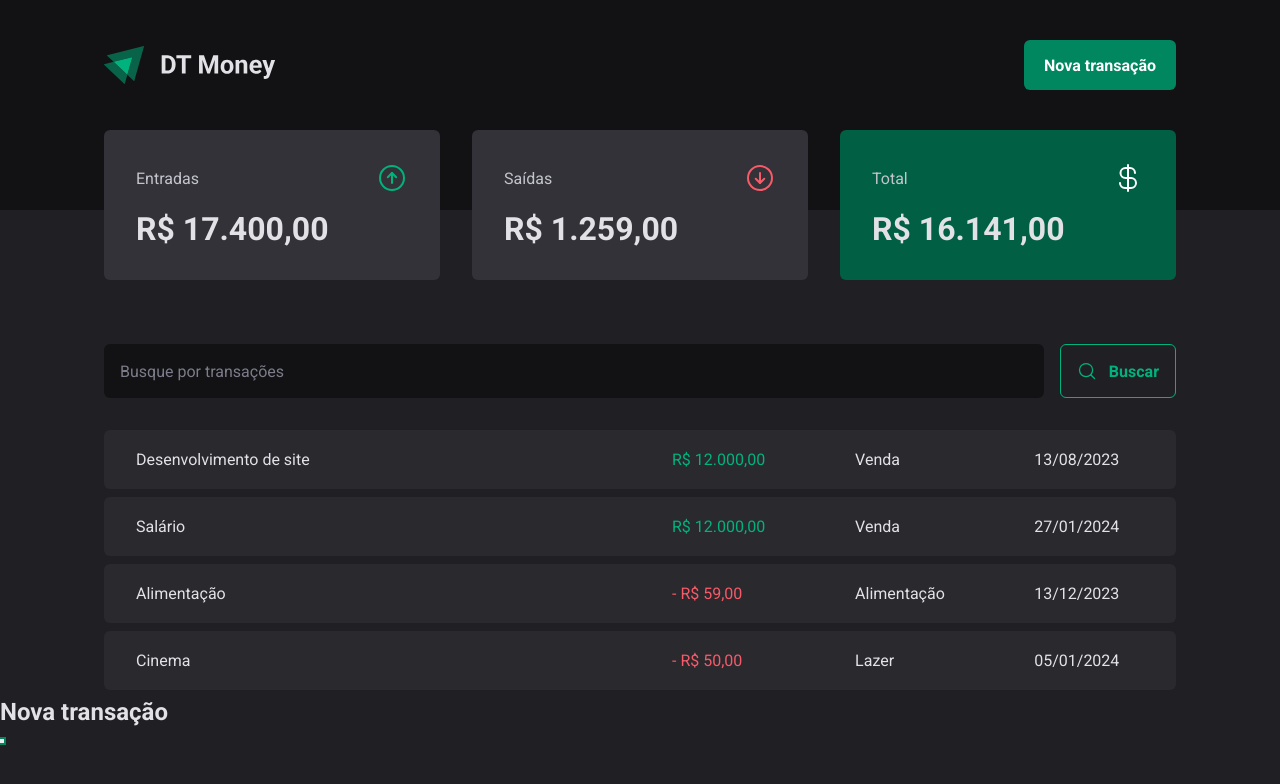
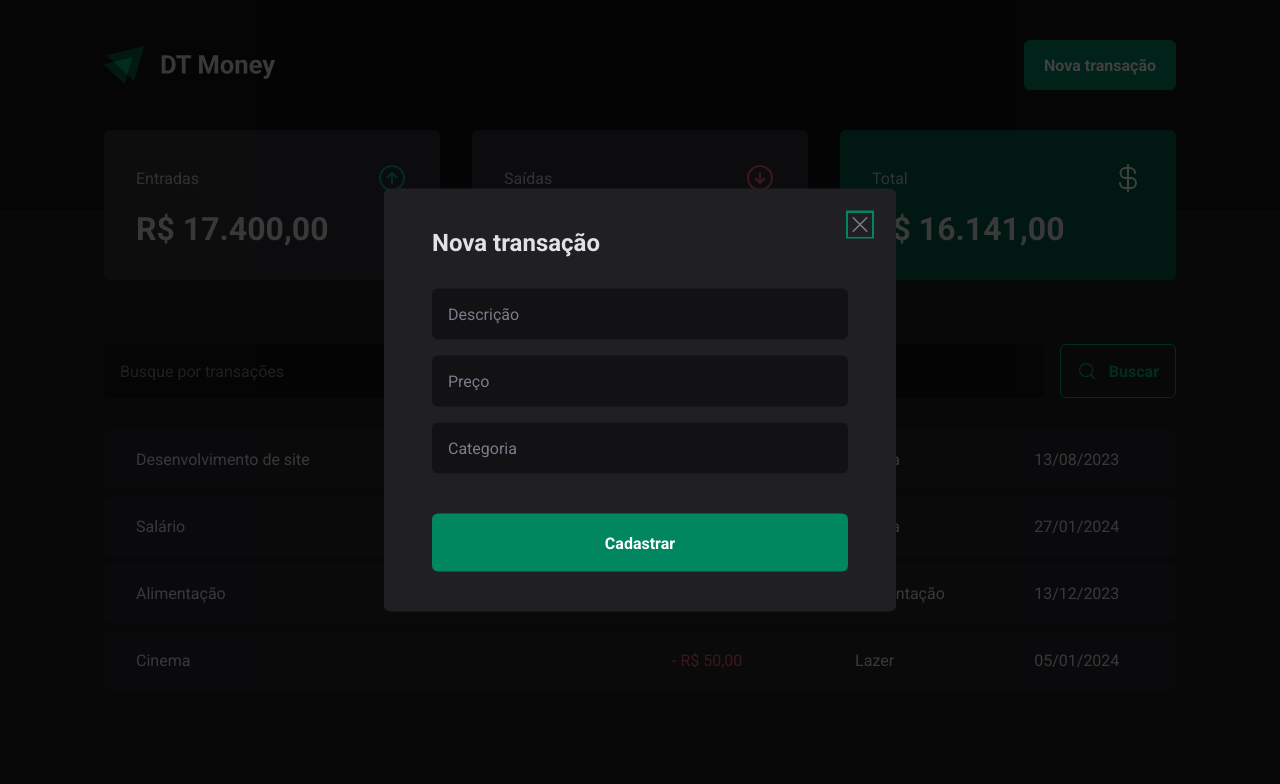
Before and after one commit to ManoelPradoMark22/DT-Money, a React (Vite) app: page / in a window 1280 px wide. Both pictures are taken after a click on the button "Nova transação". Shown: the top 784 px of the page. Built offline with nearby package versions, Linux system fonts and the light colour scheme.

Commit message:
style transactions button

```diff
--- a/src/components/Header/index.tsx
+++ b/src/components/Header/index.tsx
@@ -2,6 +2,7 @@ import { HeaderContainer, HeaderContent, NewTransactionBtn } from "./styles";
 
 import logoImg from '../../assets/logo.svg'
 import * as Dialog from "@radix-ui/react-dialog";
+import { NewTransactionModal } from "../NewTransactionModal";
 
 export function Header() {
   return (
@@ -14,14 +15,7 @@ export function Header() {
             <NewTransactionBtn>Nova transação</NewTransactionBtn>
           </Dialog.Trigger>
 
-          <Dialog.Portal>
-            <Dialog.Overlay/>
-
-            <Dialog.Content>
-              <Dialog.Title>Nova transação</Dialog.Title>
-              <Dialog.DialogClose />
-            </Dialog.Content>
-          </Dialog.Portal>
+          <NewTransactionModal/>
         </Dialog.Root>
       </HeaderContent>
     </HeaderContainer>
--- /dev/null
+++ b/src/components/NewTransactionModal/index.tsx
@@ -0,0 +1,29 @@
+import * as Dialog from "@radix-ui/react-dialog";
+import { CloseBtn, Content, Overlay } from "./styles";
+import { X } from "phosphor-react";
+
+export function NewTransactionModal() {
+  return (
+    <Dialog.Portal>
+      <Overlay/>
+
+      <Content>
+        <Dialog.Title>Nova transação</Dialog.Title>
+
+        <CloseBtn>
+          <X size={24}/>
+        </CloseBtn>
+
+        <form action="">
+          <input type="text" placeholder="Descrição" required/>
+          <input type="number" placeholder="Preço" required/>
+          <input type="text" placeholder="Categoria" required/>
+
+          <button type="submit">
+            Cadastrar
+          </button>
+        </form>
+      </Content>
+    </Dialog.Portal>
+  )
+}
--- /dev/null
+++ b/src/components/NewTransactionModal/styles.ts
@@ -0,0 +1,71 @@
+import styled from "styled-components";
+import * as Dialog from "@radix-ui/react-dialog";
+
+export const Overlay = styled(Dialog.Overlay)`
+  position: fixed;
+  width: 100vw;
+  height: 100vh;
+  inset: 0;
+  background: ${props => props.theme['overlay']};
+`
+export const Content = styled(Dialog.Content)`
+  min-width: 32rem;
+  border-radius: 6px;
+  padding: 2.5rem 3rem;
+
+  background: ${props => props.theme['gray-800']};
+
+  position: fixed;
+  top: 50%;
+  left: 50%;
+  transform: translate(-50%, -50%);
+
+  form {
+    margin-top: 2rem;
+
+    display: flex;
+    flex-direction: column;
+    gap: 1rem;
+
+    input {
+      border-radius: 6px;
+      border: 0;
+      background-color: ${props => props.theme['gray-900']};
+      color: ${props => props.theme['gray-300']};
+      padding: 1rem;
+
+      &::placeholder{
+        color: ${props => props.theme['gray-500']};
+      }
+    }
+
+    button[type='submit'] {
+      height: 58px;
+      border: 0;
+      background-color: ${props => props.theme['green-500']};
+      color: ${props => props.theme['white']};
+      font-weight: bold;
+      padding: 0 1.25rem;
+      border-radius: 6px;
+      margin-top: 1.5rem;
+
+      cursor: pointer;
+
+      &:hover {
+        background-color: ${props => props.theme['green-700']};
+        transition: background-color 0.2s;
+      }
+    }
+  }
+`
+
+export const CloseBtn = styled(Dialog.Close)`
+  position: absolute;
+  background: transparent;
+  border: 0;
+  top: 1.5rem;
+  right: 1.5rem;
+  cursor: pointer;
+  color: ${props => props.theme['gray-500']};
+  line-height: 0;
+`
--- a/src/styles/themes/default.ts
+++ b/src/styles/themes/default.ts
@@ -1,5 +1,7 @@
 export const defaultTheme = {
   white: '#fff',
+
+  'overlay': 'rgba(0, 0, 0, 0.75)',
 
   'gray-100': '#E1E1E6',
   'gray-300': '#C4C4CC',
```
Also changed, not shown: src/notes/notes.txt.
